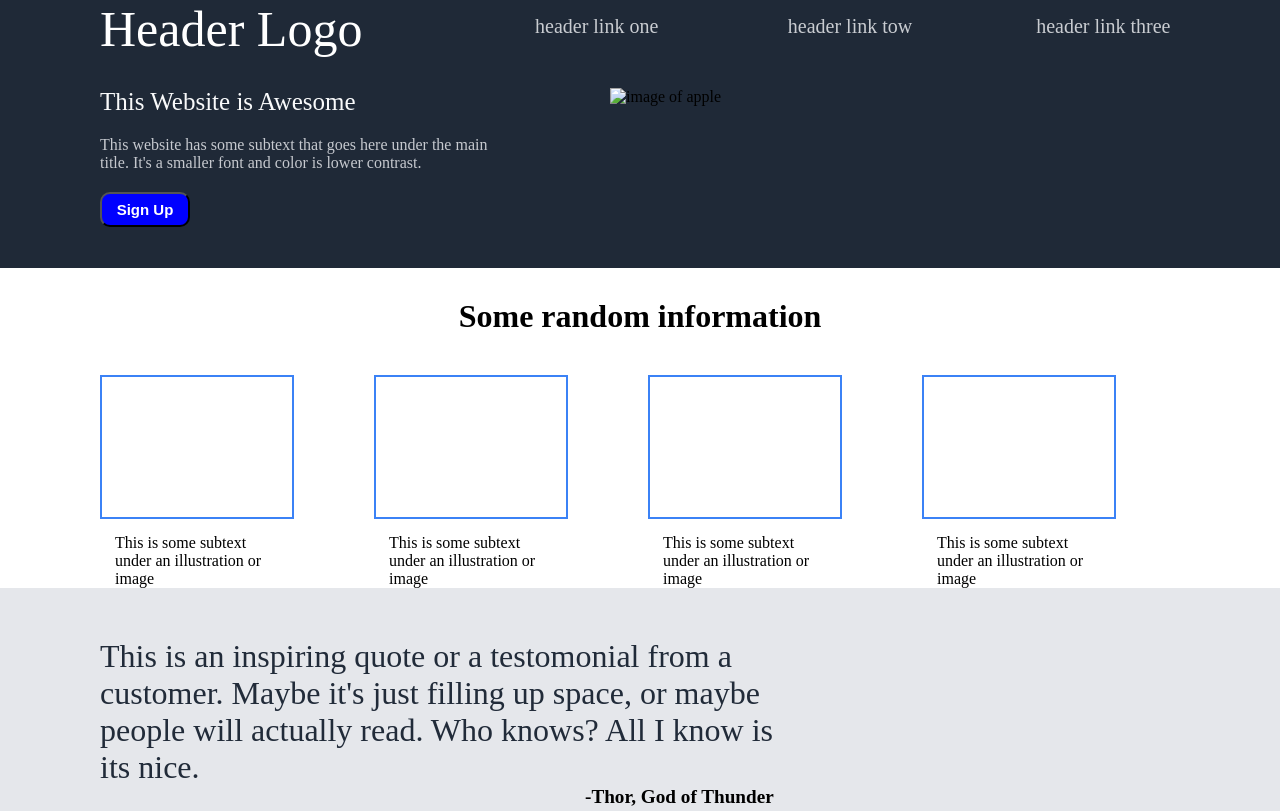
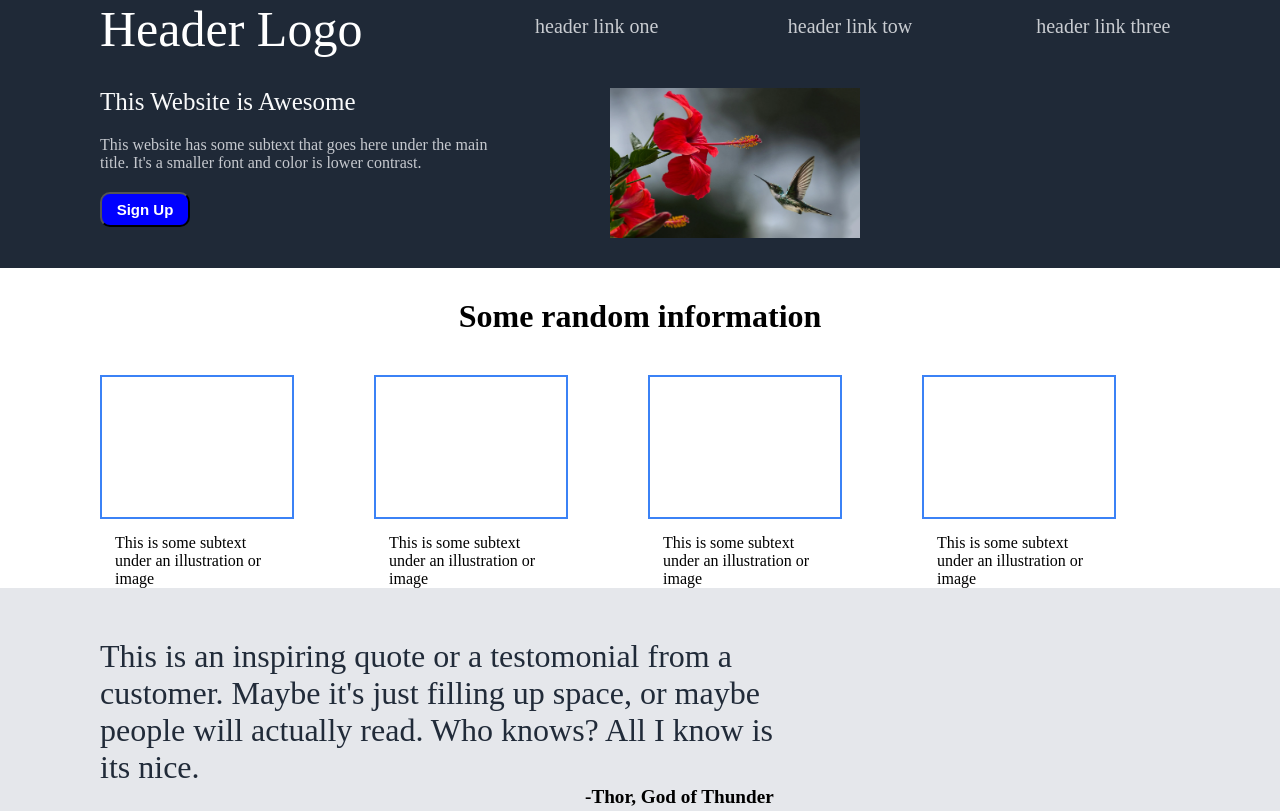
Before and after one commit to rgiri9041/day2-Assignment, a plain HTML site: page index.html in a window 1280 px wide. Shown: the top 811 px of the page. Drawn offline with Linux system fonts and the light colour scheme.

Commit message:
Image update

```diff
--- a/index.html
+++ b/index.html
@@ -21,7 +21,7 @@
                     font and color is lower contrast.</div>
                 <button class="button">Sign Up</button>
             </div>
-            <img src="./image/apple.jpg" alt="image of apple" class="image">
+            <img src="./image/pexels.webp" alt="image of bird" class="image">
         </div>
         <div class="mid">
             <div class="head"> Some random information </div>
```
Also changed, not shown: image/pexels.webp (added).
